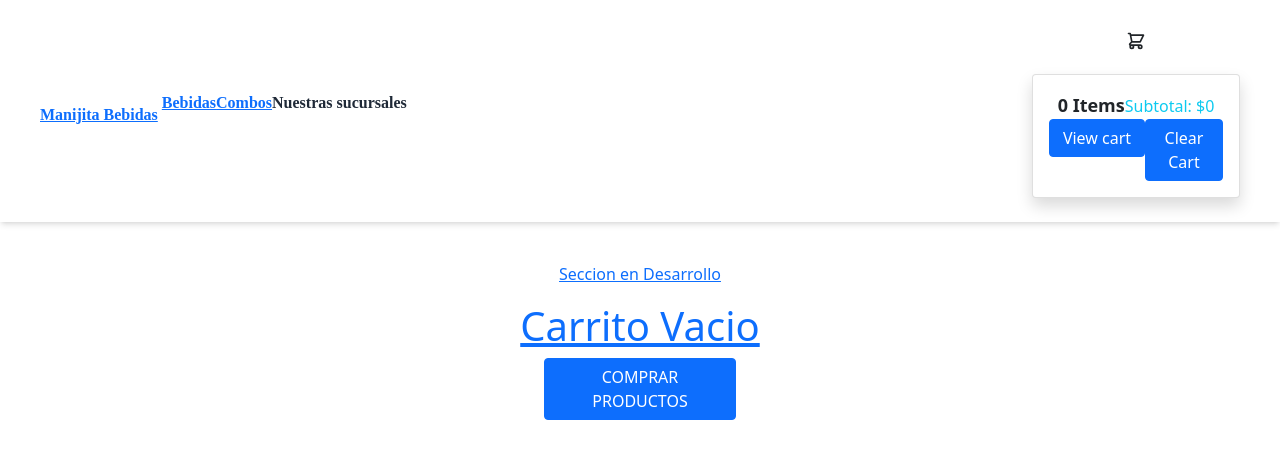
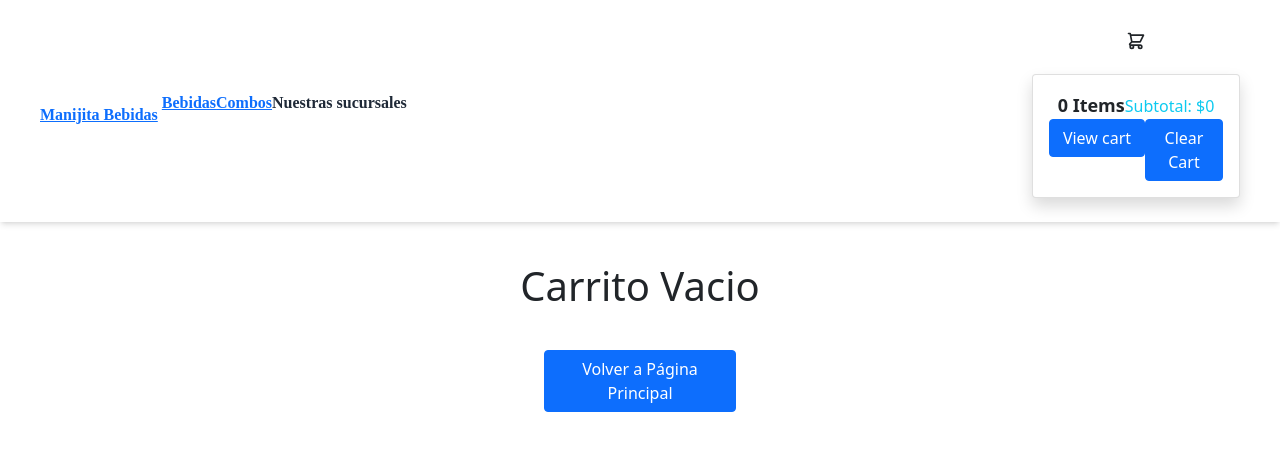
Before and after one commit to lorenzobcastano/manijita-react-castano, a React (Create React App) app: page /cart in a window 1280 px wide. Shown: the top 458 px of the page. Built offline with nearby package versions, Linux system fonts and the light colour scheme.

Commit message:
Agregando Orders a Firebase

```diff
--- a/src/components/Cart.js
+++ b/src/components/Cart.js
@@ -1,14 +1,22 @@
-import React from 'react'
+import React,{useState} from 'react'
 import CartItem from './CartItem';
 import { useContext } from "react";
 import { Link } from 'react-router-dom';
 import CartContext from '../context/CartContext';
+import {sendOrder} from "../firebase/firebase";
 
 
 function Cart() {
 
     const { cart, clearAll, totalItems, totalPrice } = useContext(CartContext)
 
+    const [idOrder, setIdOrder] = useState("")
+
+    const placeOrder = () =>  {
+      console.log("Se sube la orden")
+      sendOrder(cart, totalPrice)
+      setIdOrder("Testing")
+    }
   return (
 
     <section>
@@ -31,10 +39,29 @@ function Cart() {
       </div>
 
       <div className='mt-10 text-center'>
-      {cart.length > 0 ? <button className="btn btn-primary btn-block w-48" onClick={clearAll}>Pasar al pago</button>
+      {cart.length > 0 ?
+          <div>
+          <button className="btn btn-primary w-48 mr-10" onClick={placeOrder}>Subir Orden</button>
+          <button className="btn btn-primary w-48" onClick={clearAll}>Borrar todo</button>
+
+          {idOrder !== "" &&
+          <div className="mt-10 alert alert-success shadow-lg w-8/12 m-auto">
+            <div>
+              <svg xmlns="http://www.w3.org/2000/svg" className="stroke-current flex-shrink-0 h-6 w-6" fill="none" viewBox="0 0 24 24"><path strokeLinecap="round" strokeLinejoin="round" stroke-width="2" d="M9 12l2 2 4-4m6 2a9 9 0 11-18 0 9 9 0 0118 0z" /></svg>
+              <span>Tu orden ha sido subida. Order ID : {idOrder} </span>
+            </div>
+          </div>
+          }
+              </div>
           :
-          <Link to="../"> <p>Seccion en Desarrollo</p>
-          <h1>Carrito Vacio</h1><button className="btn btn-primary btn-block w-48" onClick={clearAll}>COMPRAR PRODUCTOS</button></Link>}
+          <div>
+            <h1 className='mb-10'>Carrito Vacio</h1>
+            <Link to="../">
+              <button className="btn btn-primary btn-block w-48">Volver a Página Principal</button>
+            </Link>
+          </div>
+        }
+
       </div>
     </section>
 
--- a/src/firebase/firebase.js
+++ b/src/firebase/firebase.js
@@ -7,6 +7,7 @@ getDoc,
 getFirestore,
 query,
 where,
+addDoc,
 } from 'firebase/firestore';
 
 const firebaseConfig = {
@@ -17,8 +18,6 @@ const firebaseConfig = {
     messagingSenderId: "287837542281",
     appId: "1:287837542281:web:aba1a01f1246013d3ef358"
 };
-
-
 
 
 const app = initializeApp(firebaseConfig);
@@ -47,3 +46,15 @@ export const getItemsFiltered = (categ) => {
     return getDocs(q);
 };
 console.log();
+
+/*Método para enviar una orden nueva a la colección de "orders"*/
+
+export const sendOrder = (items,total) => {
+    const order = {
+    buyer: {name: "Lorenzo", phone: "011+248457", email: "caslor@gmail.com"},
+    items,
+    total
+    }
+    const ordersCollection = collection(db,"orders")
+    addDoc(ordersCollection, order).then(doc => console.log(doc.id));
+}
```
Also changed, not shown: src/components/CartItem.js (line endings or trailing spaces).
